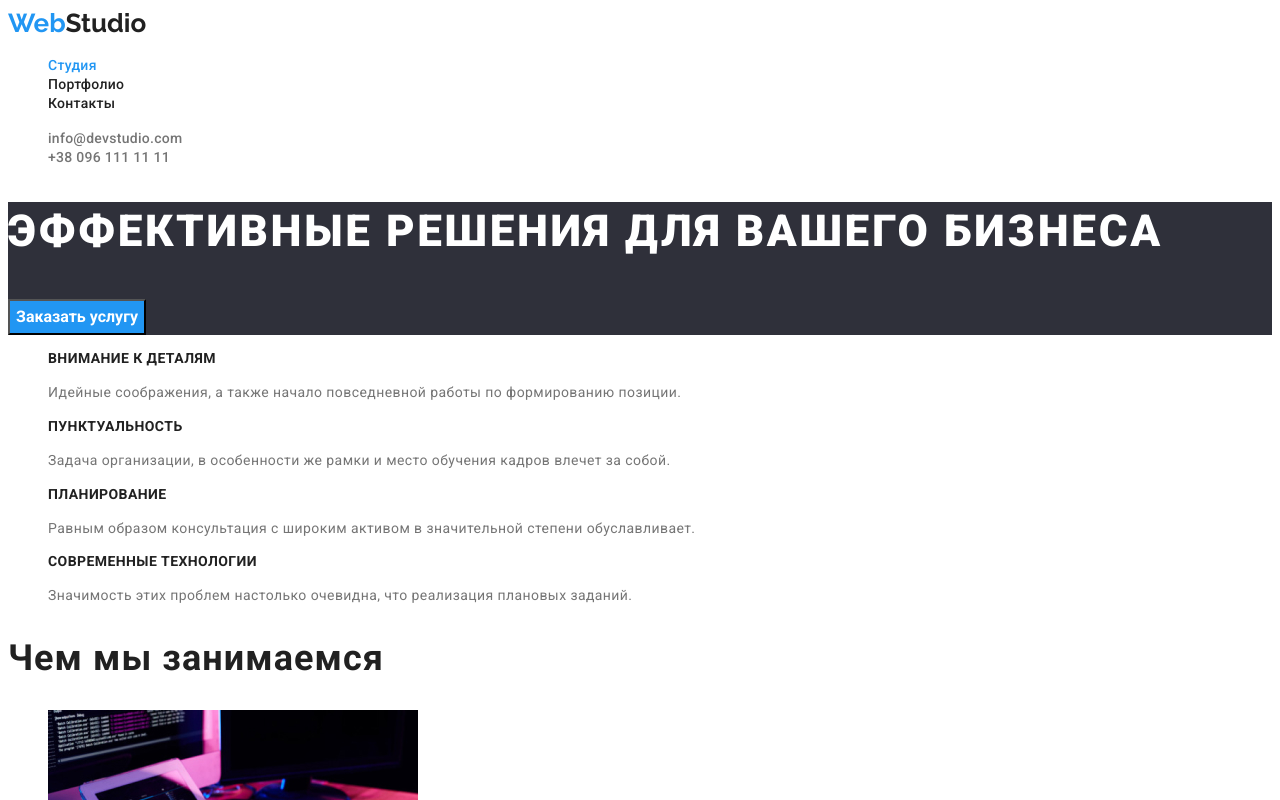
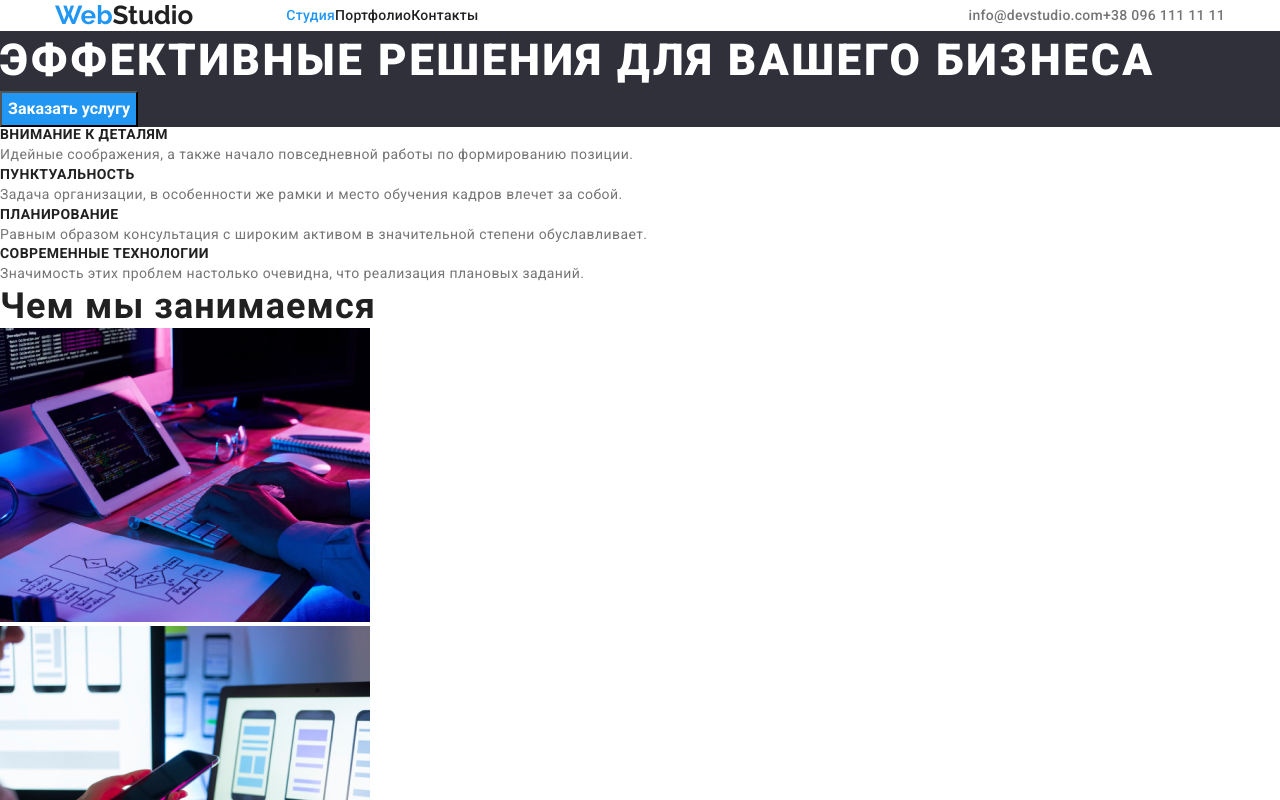
Before and after one commit to juliettaks/goit-markup-hw-08, a plain HTML site: page index.html in a window 1280 px wide. Shown: the top 800 px of the page. Drawn offline with nearby package versions, Linux system fonts and the light colour scheme.

Commit message:
header pudings

```diff
--- a/css/styles.css
+++ b/css/styles.css
@@ -13,6 +13,22 @@ body {
   color: var(--main-title-color);
 }
 
+p,
+h1,
+h2,
+h3,
+h4,
+h5,
+h6 {
+  margin-top: 0;
+  margin-bottom: 0;
+}
+
+ul {
+  margin-top: 0;
+  margin-bottom: 0;
+  padding-left: 0;
+}
 /* header */
 
 .list {
@@ -21,6 +37,36 @@ body {
 
 .link {
   text-decoration: none;
+}
+
+.container {
+  width: 1200px;
+  padding-left: 15px;
+  padding-right: 15px;
+  margin: 0 auto;
+}
+
+.header .container {
+  display: flex;
+  align-items: center;
+}
+
+.header-logo {
+  margin-right: 93px;
+}
+
+.header-navigation {
+  display: flex;
+  align-items: center;
+}
+.header-list {
+  display: flex;
+}
+
+.header-right {
+  display: flex;
+  align-items: center;
+  margin-left: auto;
 }
 
 .header-logo {
--- a/index.html
+++ b/index.html
@@ -5,6 +5,13 @@
     <meta http-equiv="X-UA-Compatible" content="IE=edge" />
     <meta name="viewport" content="width=device-width, initial-scale=1.0" />
     <title>WebStudio</title>
+    <link
+      rel="stylesheet"
+      href="https://cdnjs.cloudflare.com/ajax/libs/modern-normalize/1.1.0/modern-normalize.min.css"
+      integrity="sha512-wpPYUAdjBVSE4KJnH1VR1HeZfpl1ub8YT/NKx4PuQ5NmX2tKuGu6U/JRp5y+Y8XG2tV+wKQpNHVUX03MfMFn9Q=="
+      crossorigin="anonymous"
+      referrerpolicy="no-referrer"
+    />
     <link rel="stylesheet" href="./css/styles.css" />
     <link rel="preconnect" href="https://fonts.googleapis.com" />
     <link rel="preconnect" href="https://fonts.gstatic.com" crossorigin />
@@ -16,6 +23,7 @@
 
   <body>
     <header class="header">
+      <div class="container">
         <nav class="header-navigation">
           <a lang="en" class="header-logo link" href="./index.html"
             ><span class="logo-first">Web</span>Studio</a
@@ -48,6 +56,7 @@
             >
           </li>
         </ul>
+      </div>
     </header>
 
     <main class="main">
```
Lines whose indentation alone changed are shown as unchanged.
